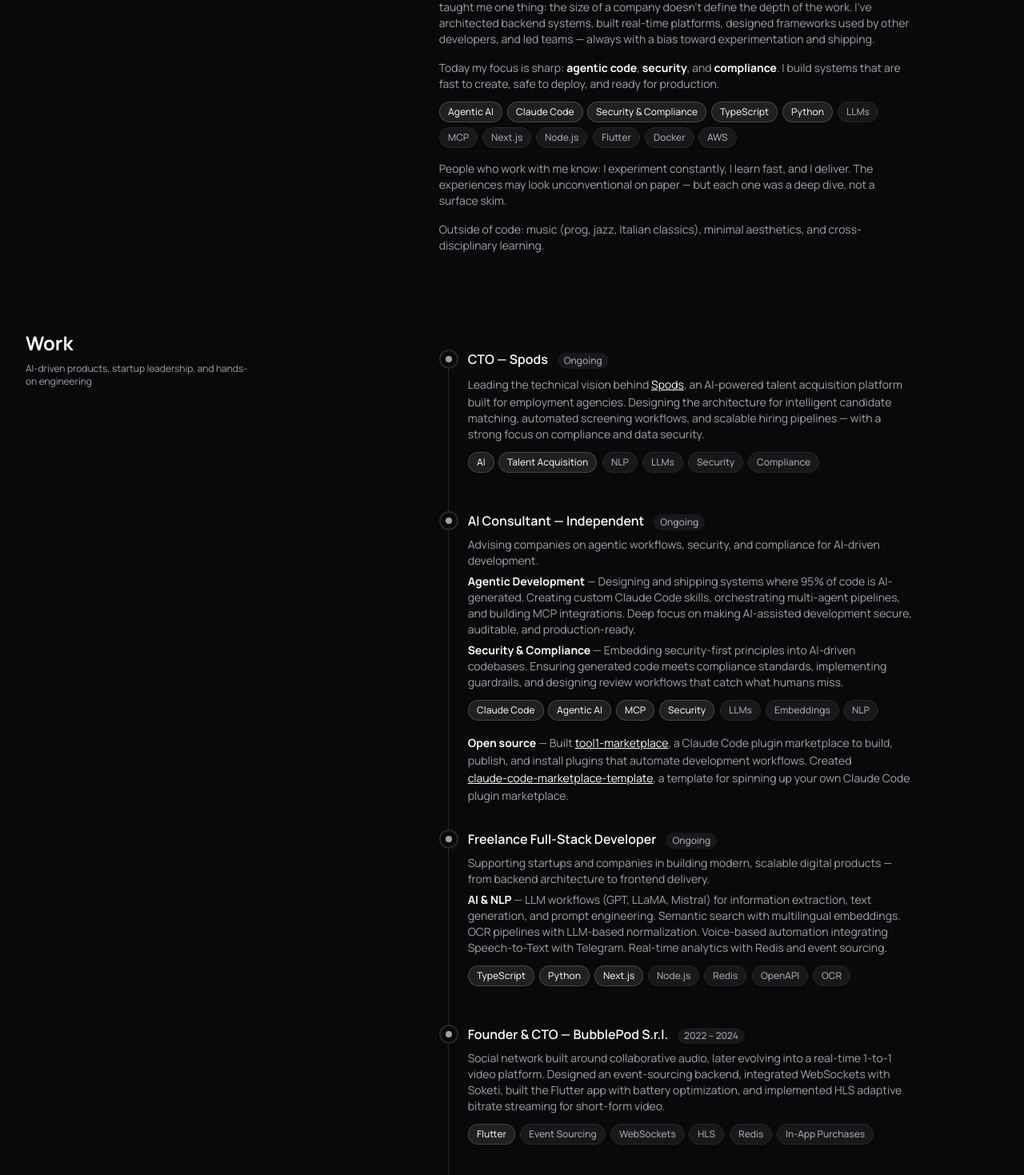
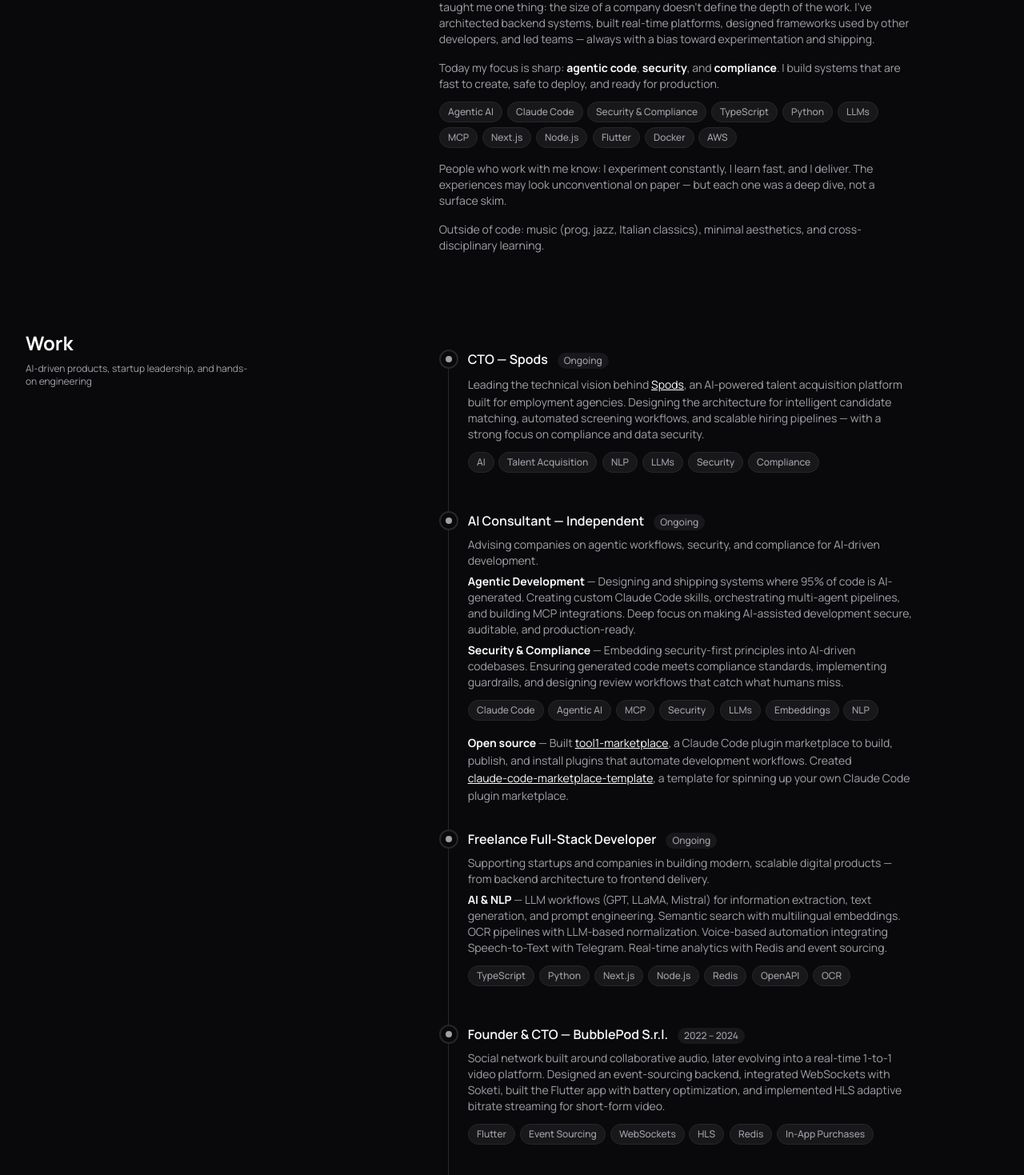
Before and after one commit to danieletulone/danieletulone, a Next.js app: page /about in a window 1280 px wide. Shown: the part 261-1730 px from the top of the page at 80% size. Built offline with nearby package versions, Linux system fonts and the light colour scheme.

Commit message:
style: remove highlight variant from all tech badges
Co-Authored-By: Claude Opus 4.6 (1M context) <noreply@anthropic.com>

```diff
--- a/src/app/about/page.tsx
+++ b/src/app/about/page.tsx
@@ -38,11 +38,11 @@ export default function AboutPage() {
 
             <div className="animate-fade-up" style={{ animationDelay: '200ms' }}>
               <TechBadgeGroup>
-                <TechBadge variant="highlight">Agentic AI</TechBadge>
-                <TechBadge variant="highlight">Claude Code</TechBadge>
-                <TechBadge variant="highlight">Security &amp; Compliance</TechBadge>
-                <TechBadge variant="highlight">TypeScript</TechBadge>
-                <TechBadge variant="highlight">Python</TechBadge>
+                <TechBadge>Agentic AI</TechBadge>
+                <TechBadge>Claude Code</TechBadge>
+                <TechBadge>Security &amp; Compliance</TechBadge>
+                <TechBadge>TypeScript</TechBadge>
+                <TechBadge>Python</TechBadge>
                 <TechBadge>LLMs</TechBadge>
                 <TechBadge>MCP</TechBadge>
                 <TechBadge>Next.js</TechBadge>
@@ -78,8 +78,8 @@ export default function AboutPage() {
                   Leading the technical vision behind <a href="https://spodshr.com" className="text-foreground underline hover:text-muted transition-colors">Spods</a>, an AI-powered talent acquisition platform built for employment agencies. Designing the architecture for intelligent candidate matching, automated screening workflows, and scalable hiring pipelines — with a strong focus on compliance and data security.
                 </p>
                 <TechBadgeGroup>
-                  <TechBadge variant="highlight">AI</TechBadge>
-                  <TechBadge variant="highlight">Talent Acquisition</TechBadge>
+                  <TechBadge>AI</TechBadge>
+                  <TechBadge>Talent Acquisition</TechBadge>
                   <TechBadge>NLP</TechBadge>
                   <TechBadge>LLMs</TechBadge>
                   <TechBadge>Security</TechBadge>
@@ -92,10 +92,10 @@ export default function AboutPage() {
                 <p><strong className="text-foreground">Agentic Development</strong> — Designing and shipping systems where 95% of code is AI-generated. Creating custom Claude Code skills, orchestrating multi-agent pipelines, and building MCP integrations. Deep focus on making AI-assisted development secure, auditable, and production-ready.</p>
                 <p><strong className="text-foreground">Security &amp; Compliance</strong> — Embedding security-first principles into AI-driven codebases. Ensuring generated code meets compliance standards, implementing guardrails, and designing review workflows that catch what humans miss.</p>
                 <TechBadgeGroup>
-                  <TechBadge variant="highlight">Claude Code</TechBadge>
-                  <TechBadge variant="highlight">Agentic AI</TechBadge>
-                  <TechBadge variant="highlight">MCP</TechBadge>
-                  <TechBadge variant="highlight">Security</TechBadge>
+                  <TechBadge>Claude Code</TechBadge>
+                  <TechBadge>Agentic AI</TechBadge>
+                  <TechBadge>MCP</TechBadge>
+                  <TechBadge>Security</TechBadge>
                   <TechBadge>LLMs</TechBadge>
                   <TechBadge>Embeddings</TechBadge>
                   <TechBadge>NLP</TechBadge>
@@ -107,9 +107,9 @@ export default function AboutPage() {
                 <p>Supporting startups and companies in building modern, scalable digital products — from backend architecture to frontend delivery.</p>
                 <p><strong className="text-foreground">AI &amp; NLP</strong> — LLM workflows (GPT, LLaMA, Mistral) for information extraction, text generation, and prompt engineering. Semantic search with multilingual embeddings. OCR pipelines with LLM-based normalization. Voice-based automation integrating Speech-to-Text with Telegram. Real-time analytics with Redis and event sourcing.</p>
                 <TechBadgeGroup>
-                  <TechBadge variant="highlight">TypeScript</TechBadge>
-                  <TechBadge variant="highlight">Python</TechBadge>
-                  <TechBadge variant="highlight">Next.js</TechBadge>
+                  <TechBadge>TypeScript</TechBadge>
+                  <TechBadge>Python</TechBadge>
+                  <TechBadge>Next.js</TechBadge>
                   <TechBadge>Node.js</TechBadge>
                   <TechBadge>Redis</TechBadge>
                   <TechBadge>OpenAPI</TechBadge>
@@ -120,7 +120,7 @@ export default function AboutPage() {
               <TimelineItem title="Founder & CTO — BubblePod S.r.l." period="2022 – 2024">
                 <p>Social network built around collaborative audio, later evolving into a real-time 1-to-1 video platform. Designed an event-sourcing backend, integrated WebSockets with Soketi, built the Flutter app with battery optimization, and implemented HLS adaptive bitrate streaming for short-form video.</p>
                 <TechBadgeGroup>
-                  <TechBadge variant="highlight">Flutter</TechBadge>
+                  <TechBadge>Flutter</TechBadge>
                   <TechBadge>Event Sourcing</TechBadge>
                   <TechBadge>WebSockets</TechBadge>
                   <TechBadge>HLS</TechBadge>
@@ -136,8 +136,8 @@ export default function AboutPage() {
               <TimelineItem title="Open Source" subtitle="Pre-AI era" period="2020 – 2022">
                 <p>Built <a href="https://github.com/stratumfoundry/velvet" className="text-foreground underline hover:text-muted transition-colors">Velvet</a>, a modular Flutter framework that reduced delivery time by 40% and cut bugs by 50%. Created <a href="https://github.com/promptify-it/pfy" className="text-foreground underline hover:text-muted transition-colors">pfy</a>, a command-sharing terminal tool for developer collaboration. All hand-written, before the AI explosion.</p>
                 <TechBadgeGroup>
-                  <TechBadge variant="highlight">Flutter</TechBadge>
-                  <TechBadge variant="highlight">Dart</TechBadge>
+                  <TechBadge>Flutter</TechBadge>
+                  <TechBadge>Dart</TechBadge>
                   <TechBadge>CLI</TechBadge>
                   <TechBadge>Open Source</TechBadge>
                 </TechBadgeGroup>
```
